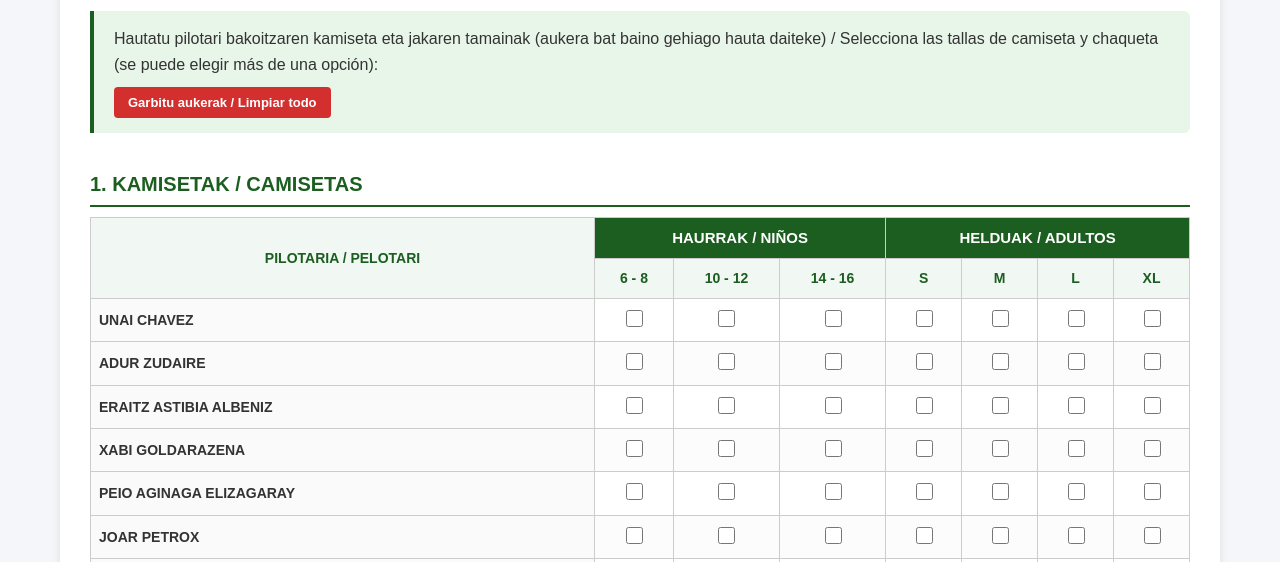
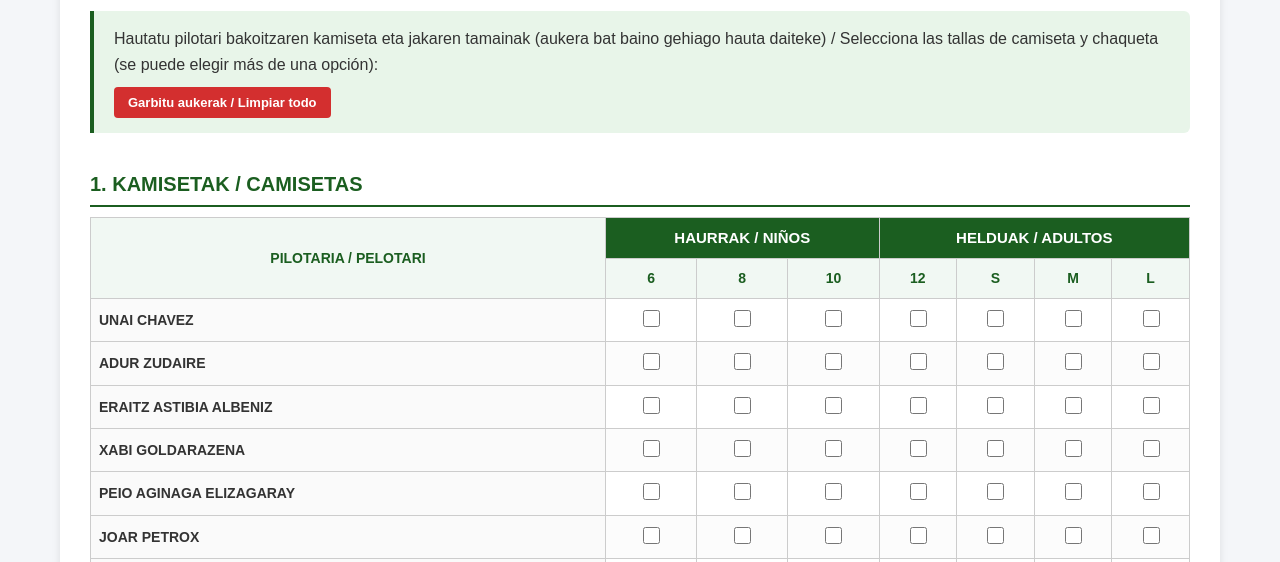
Before and after one commit to abaxitabidea-alt/abaxitabidea, a plain HTML site: page ropa.html in a window 1280 px wide. Shown: the part 238-800 px from the top of the page. Drawn offline with Linux system fonts and the light colour scheme.

Commit message:
Update ropa.html

```diff
--- a/ropa.html
+++ b/ropa.html
@@ -191,13 +191,13 @@
                     <th colspan="4" class="th-grupo">HELDUAK / ADULTOS</th>
                 </tr>
                 <tr>
-                    <th>6 - 8</th>
-                    <th>10 - 12</th>
-                    <th>14 - 16</th>
+                    <th>6</th>
+                    <th>8</th>
+                    <th>10</th>
+                    <th>12</th>
                     <th>S</th>
                     <th>M</th>
                     <th>L</th>
-                    <th>XL</th>
                 </tr>
             </thead>
             <tbody>
```
